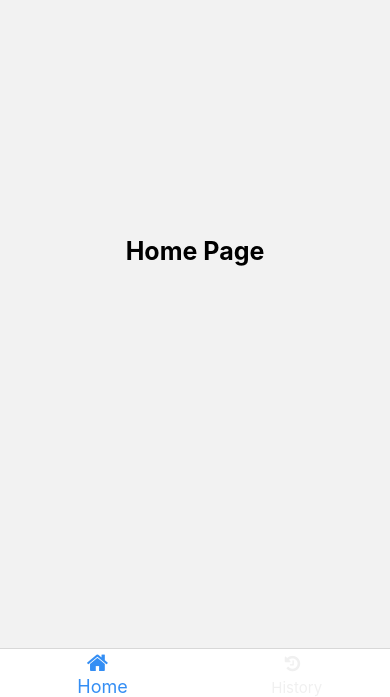
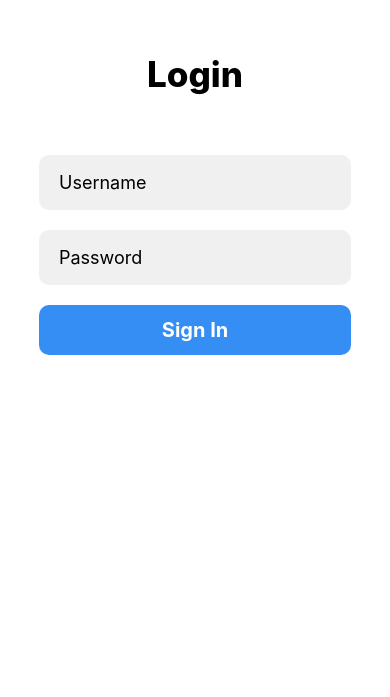
Before and after one commit to skripsiIOT/purityProject, a React Native app: screen /HomeTab in a window 390 px wide. Shown: the part 147-844 px from the top of the page. Built offline with nearby package versions, Linux system fonts and the light colour scheme.

Commit message:
editloginresponse

```diff
--- a/src/router/index.js
+++ b/src/router/index.js
@@ -68,10 +68,10 @@ export default class BottomTabNavigator extends Component {
 export const Router = () => {
     return (
         <Stack.Navigator>
-            {/* <Stack.Screen
+            <Stack.Screen
                 name="Splash"
                 component={Splash}
-                options={{headerShown: false}}/> */}
+                options={{headerShown: false}}/>
             <Stack.Screen
                 name="Login"
                 component={Login}
--- a/src/screen/Login/index.js
+++ b/src/screen/Login/index.js
@@ -48,17 +48,17 @@ export default class Login extends Component {
             .then((res) => {
                 if(res != undefined) {
                     //    Alert.alert("Successfully sign in app!");
-                    setUID(res._tokenResponse.uid)
-                    navigation.replace('Login');
+                    setUID(res.user.uid)
+                    navigation.replace('HomeTab');
                 }
             })
             .catch((err) => {
-                Alert.alert("The email address or password is incorrect.")
+                Alert.alert("Account not found.")
             })
         }
         else {
             this.setState({isUsernameEmpty : true,isPasswordEmpty: true});
-            Alert.alert("Enter data to sign in!");
+            Alert.alert("Email and Password is Empty.");
         }
         // if(this.state.username != '' && this.state.password !='' ) {
         //     navigation.replace('HomeTab');
```
